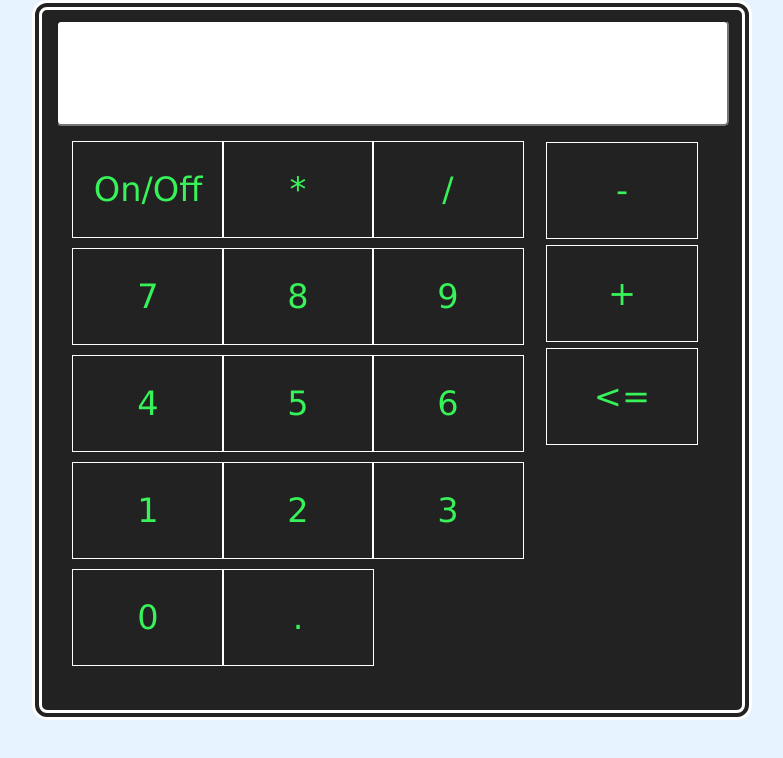
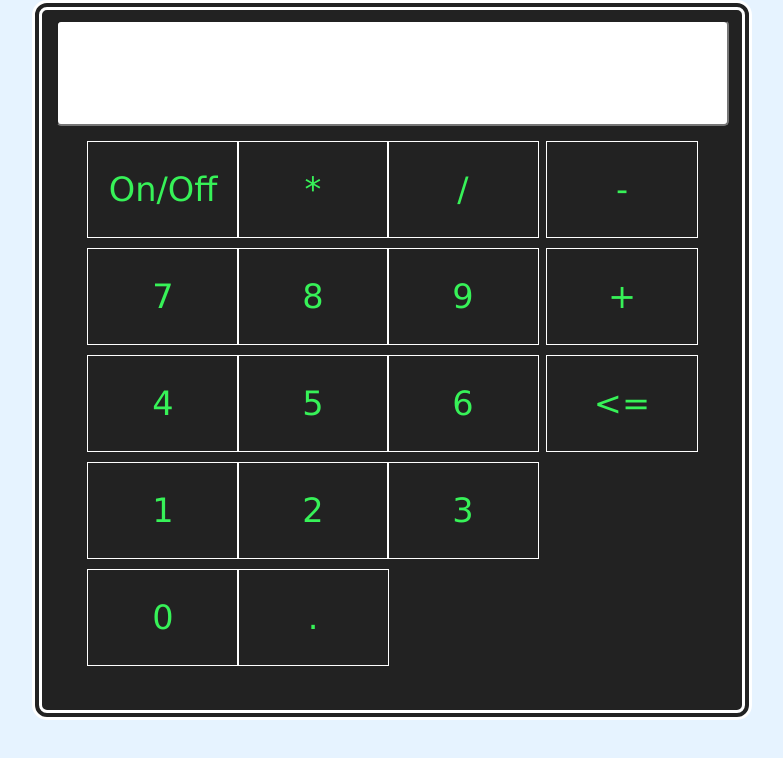
Before and after one commit to LeonardoMelloTrindade/calculadora-basica, a plain HTML site: page index.html in a window 1280 px wide. Shown: the whole page, without its empty margins (248-1031 px from the left). Drawn offline with Linux system fonts and the light colour scheme.

Commit message:
first commit

```diff
--- a/css/style.css
+++ b/css/style.css
@@ -51,7 +51,6 @@ header {
 }
 
 article {
-
     display: grid;
     grid-template-columns: repeat(3, 150px);
 }
@@ -68,11 +67,14 @@ section {
     line-height: 95px;
     text-align: center;
     border: 1px solid rgb(255, 255, 255);
-    margin: 5px;
+    margin: 5px 20px;
 }
 
-aside section {
-    margin: 6px;
+aside section:nth-child(1) {
+    margin-bottom: 10px;
+}
+aside section:nth-child(2) {
+    margin-bottom: 10px;
 }
 
 /*===== FIM BOTÕES DA CALCULADORA =====*/
```
